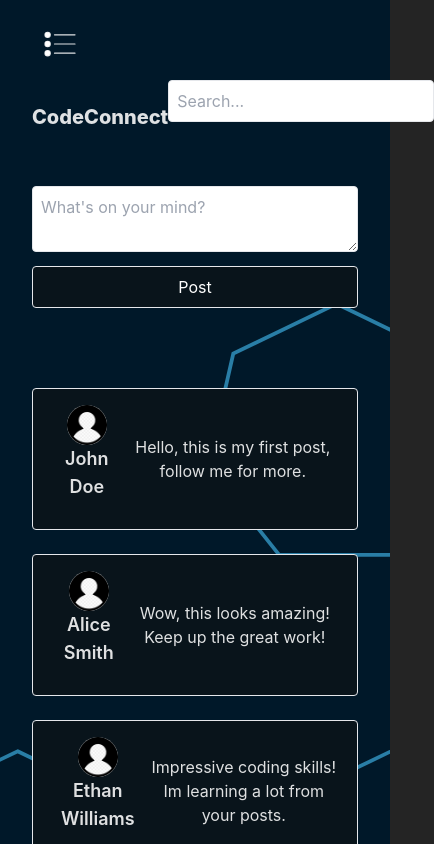
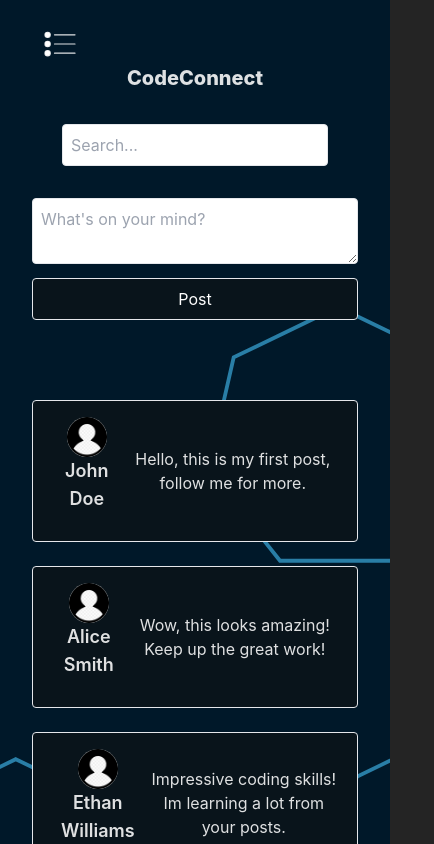
Before and after one commit to Noroff-FED-Campus-Assignments/css-frameworks-thor, a React (Vite) app: page / in a window 390 px wide. Shown: the top 844 px of the page, 434 px wide, since content can reach past the window. Built offline with nearby package versions, Linux system fonts and the light colour scheme.

Commit message:
tweaked responsiveness

```diff
--- a/src/components/HomePage.jsx
+++ b/src/components/HomePage.jsx
@@ -5,11 +5,9 @@ import Feed from './Feed';
 function HomePage() {
   return (
     <div className="container mx-auto px-4">
-      <div className="flex flex-row justify-between items-center">
-        <h1 className='text-xl font-extrabold'>CodeConnect</h1>
-        <div className="flex justify-between items-center mb-8">
-          <SearchBar className="bg-white text-gray-800 rounded-md px-4 py-2 w-1/2" />
-        </div>
+      <div className="flex flex-col md:flex-row md:justify-between md:items-center">
+        <h1 className="text-xl font-extrabold mb-4 md:mb-0">CodeConnect</h1>
+        <SearchBar className="bg-white text-gray-800 rounded-md px-4 py-2 w-full md:w-1/2" />
       </div>
 
       <div className="grid gap-6">
```
